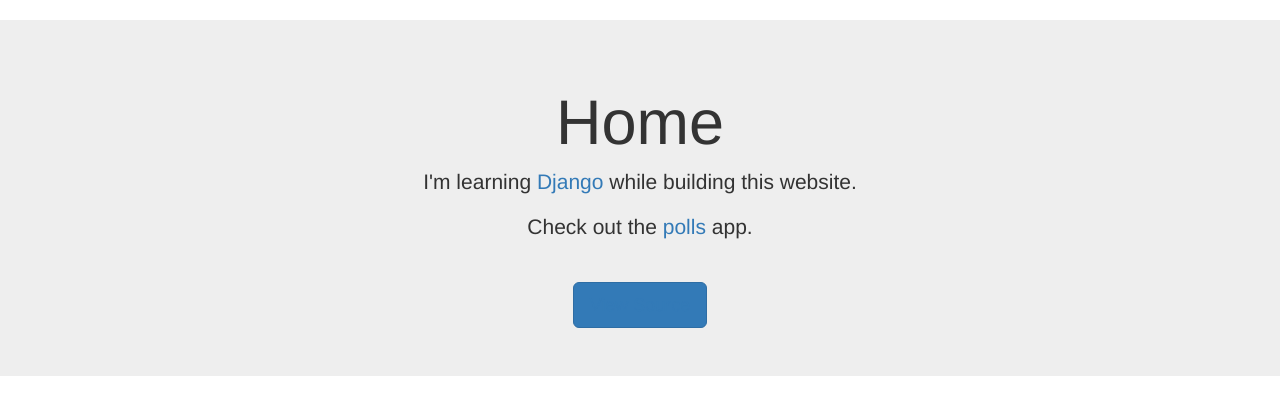
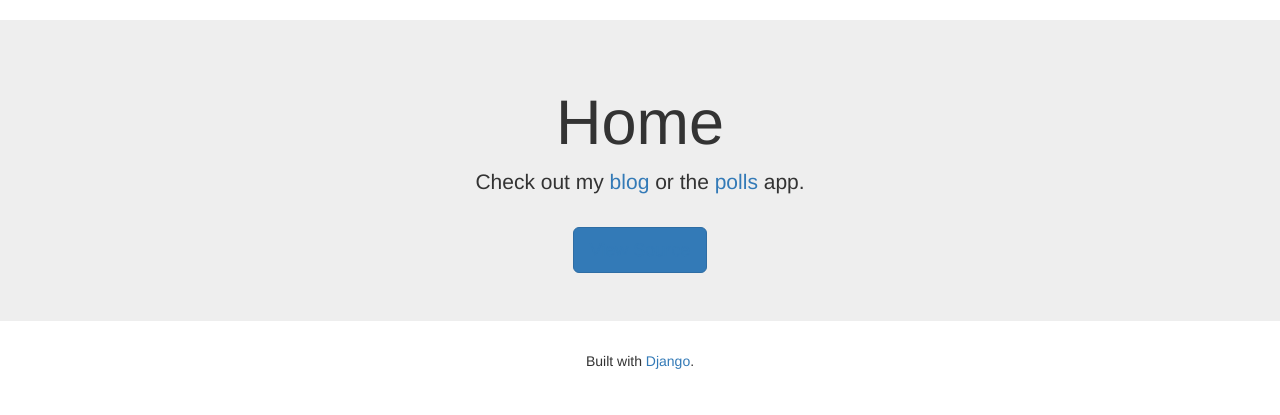
Before and after one commit to Aghoreyshi/djangosite, a Django app: page / in a window 1280 px wide. Shown: the part 51-466 px from the top of the page. Run offline with Django 3.2, Linux system fonts and the light colour scheme; parts of the project's set-up code (start-up, migrations or seed data) failed here and were passed over; some libraries are stand-ins or nearby versions.

Commit message:
Change what's on the Home page

```diff
--- a/araghor/templates/araghor/home.html
+++ b/araghor/templates/araghor/home.html
@@ -5,9 +5,9 @@ Arash Greyshi
 {% block content %}
 <div class="jumbotron text-center">
   <h1>Home</h1>
-  <p>I'm learning <a href="http://www.youtube.com/watch?v=IAooXLAPoBQ">Django</a> while building this website.</p>
-  <p>Check out the <a href="/polls/">polls</a> app.</p>
-  <button type="button" class="btn btn-primary btn-lg" style='margin-top: 25px'>
+  <p>Check out my <a href="/blog/">blog</a> or the <a href="/polls/">polls</a> app.</p>
+  <button type="button" class="btn btn-primary btn-lg" style='margin-top: 15px'>
     <a href="http://github.com/aghoreyshi/djangosite">View Source</a></button>
 </div>
+<p style="margin-bottom: 25px">Built with <a href="http://www.youtube.com/watch?v=IAooXLAPoBQ">Django</a>.</p>
 {% endblock content %}
```
